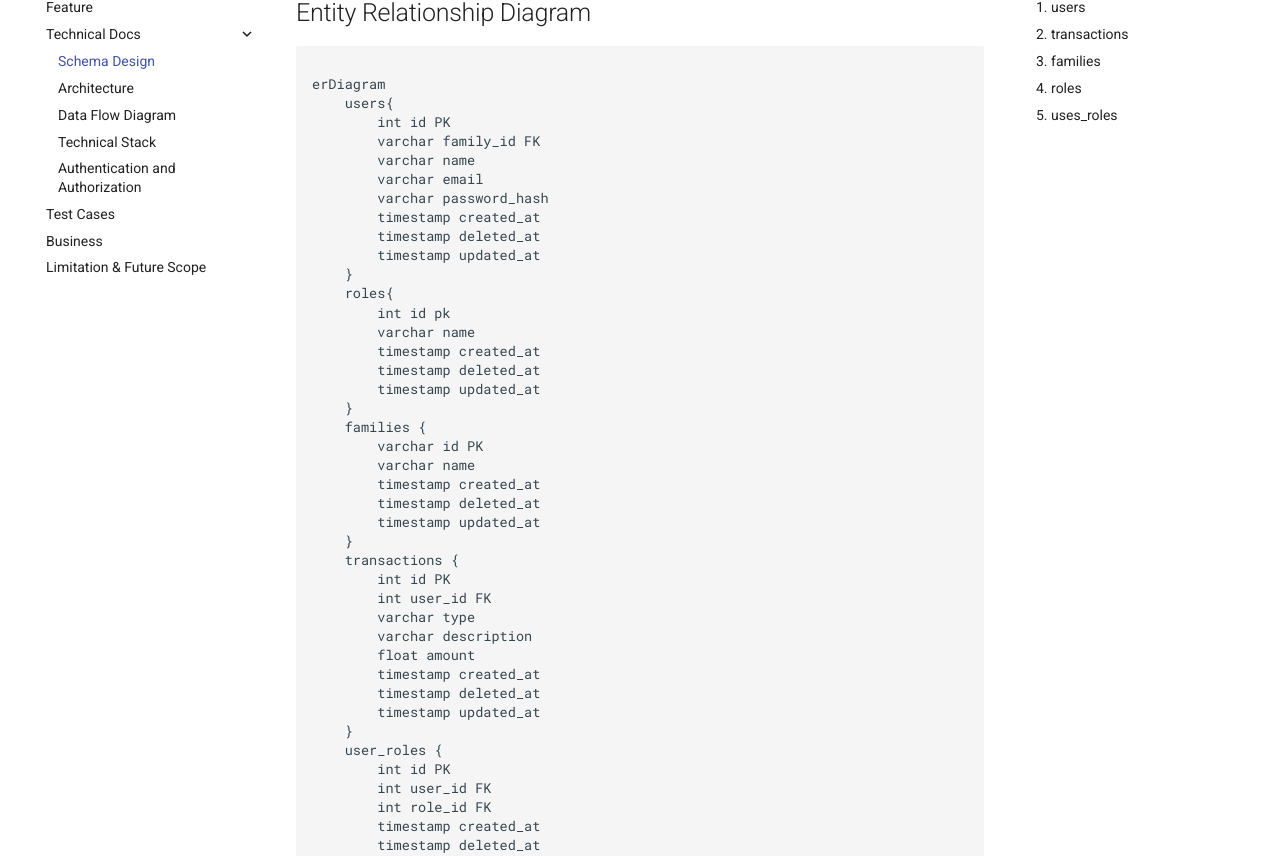
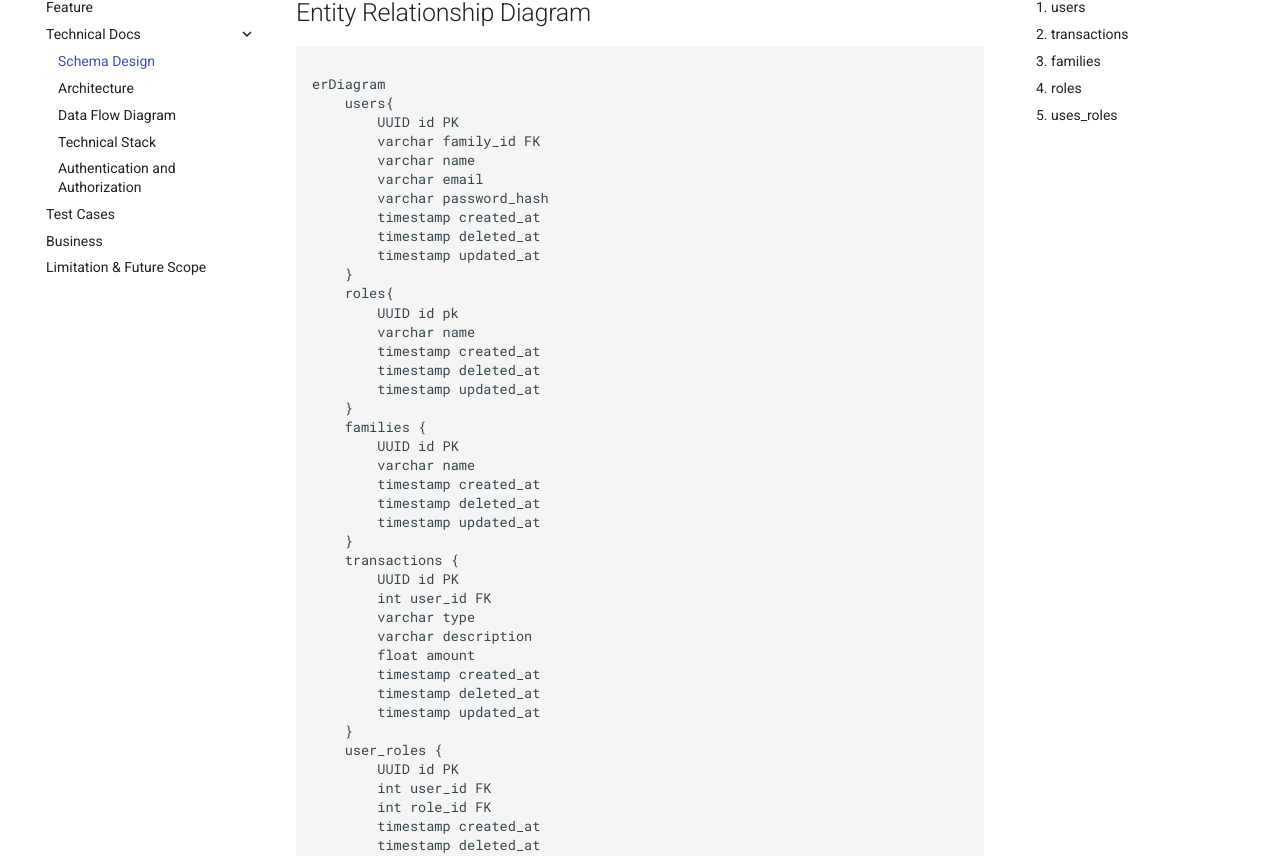
Before and after one commit to Rudraksh-GKMIT/PocketBuddy-docs, an MkDocs documentation site: the page built from docs/Technical/sechema.md, in a window 1280 px wide and 1400 px high. Shown: the part 185-1041 px from the top of the window. Built offline with MkDocs 1.6.1 and Material for MkDocs 9.7.7, drawn with Linux system fonts in a browser that asks for light colours; some of the changed text lies outside the part shown.

Commit message:
fix :updated the schema table

```diff
--- a/docs/Technical/sechema.md
+++ b/docs/Technical/sechema.md
@@ -5,7 +5,7 @@
 
 erDiagram
     users{
-        int id PK
+        UUID id PK
         varchar family_id FK
         varchar name
         varchar email
@@ -15,21 +15,21 @@ erDiagram
         timestamp updated_at
     }
     roles{
-        int id pk
+        UUID id pk
         varchar name
         timestamp created_at
         timestamp deleted_at
         timestamp updated_at
     }
     families {
-        varchar id PK
+        UUID id PK
         varchar name
         timestamp created_at
         timestamp deleted_at
         timestamp updated_at
     }
     transactions {
-        int id PK
+        UUID id PK
         int user_id FK
         varchar type
         varchar description
@@ -39,7 +39,7 @@ erDiagram
         timestamp updated_at
     }
     user_roles {
-        int id PK
+        UUID id PK
         int user_id FK
         int role_id FK
         timestamp created_at
```
Also changed, not shown: docs/Technical/architecture.md (+1 -1 lines), docs/Technical/authentication.md (+1 -1 lines), docs/functional_usecase.md (+1 -1 lines), docs/index.md (+0 -19 lines), docs/modules.md (+3 -3 lines), site/Technical/architecture/index.html, site/Technical/authentication/index.html, site/Technical/sechema/index.html, site/functional_usecase/index.html, site/index.html, site/modules/index.html, site/search/search_index.json.
